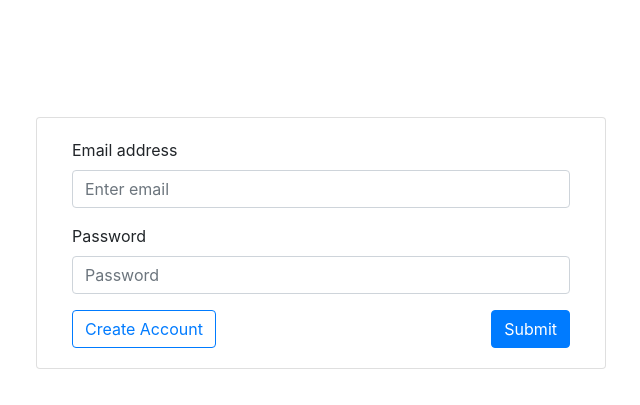
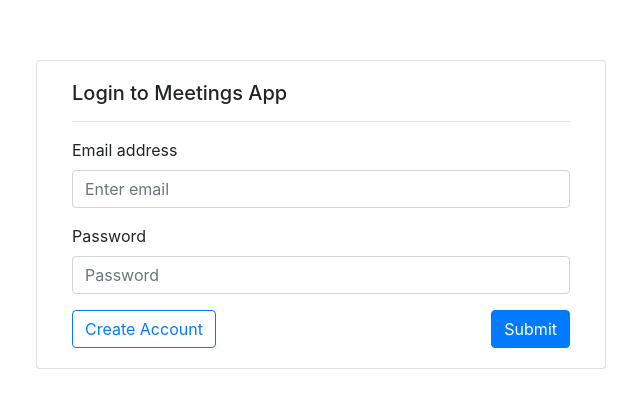
Before and after one commit to grey-life/meetings-app, a React (Create React App) app: page / in a window 1280 px wide. Shown: the part 111-516 px from the top of the page, without its empty margins (319-959 px from the left). Built offline with nearby package versions, Linux system fonts and the light colour scheme.

Commit message:
Add heading to Login Page

```diff
--- a/src/apps/Login/index.jsx
+++ b/src/apps/Login/index.jsx
@@ -51,7 +51,10 @@ const Login = () => {
         <Container>
             <div className="row fill align-items-end d-flex justify-content-center">
                 <div className="card col-6">
-                    <form className="card-body" onSubmit={formik.handleSubmit}>
+                    <div className="card-body">
+                        <h5 className="card-title">Login to Meetings App</h5>
+                        <hr />
+                        <form onSubmit={formik.handleSubmit}>
                             <div className="form-group">
                                 <label htmlFor="exampleInputEmail1">
                                     Email address
@@ -111,6 +114,7 @@ const Login = () => {
                         </form>
                     </div>
                 </div>
+            </div>
         </Container>
     );
 };
```
Lines whose indentation alone changed are shown as unchanged.
